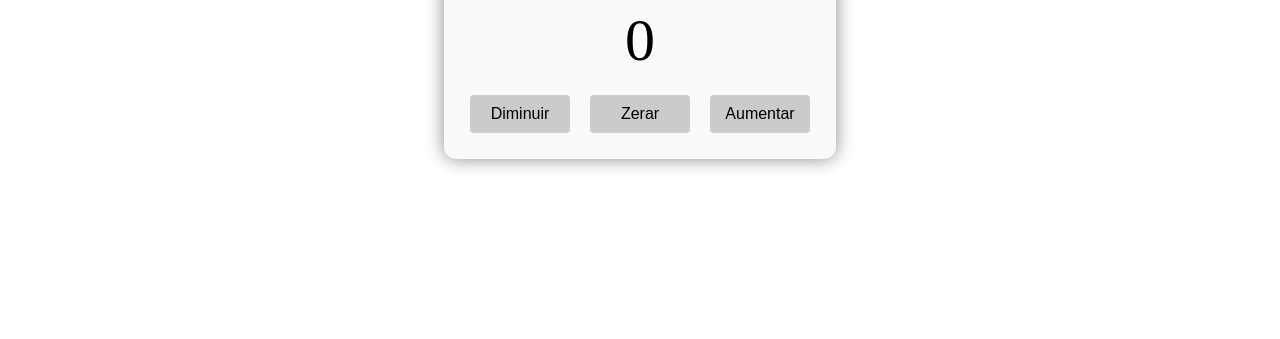
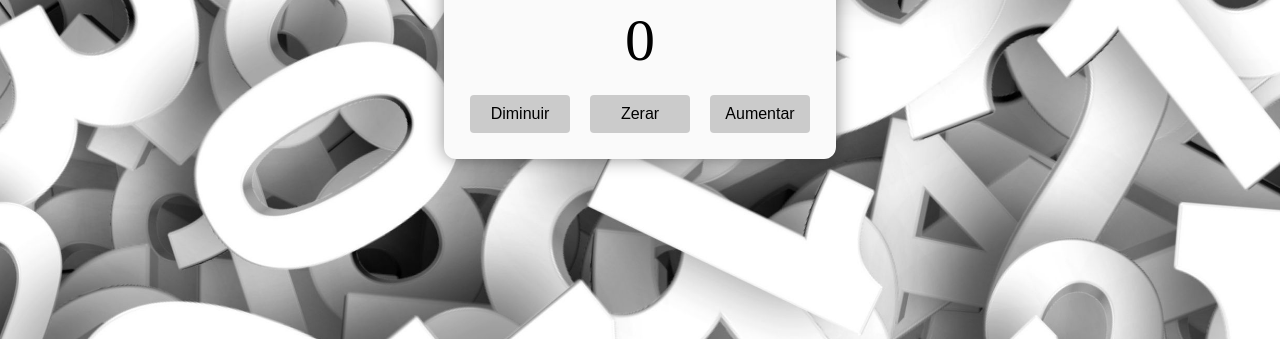
Before and after one commit to code-front-braga/PR-Counter, a website: page index.html in a window 1280 px wide. Shown: the part 381-720 px from the top of the page. Drawn offline with Linux system fonts and the light colour scheme; the site is published under a folder, as on GitHub Pages, so addresses that start at the root find nothing.

Commit message:
chore: Arquivo background retirado do css e inserido no HTML.

```diff
--- a/index.html
+++ b/index.html
@@ -10,6 +10,7 @@
     <link rel="stylesheet" href="./src/assets/css/styles.css" />
   </head>
   <body>
+    <img class="background" src="./src/assets/images/bg.JPG" alt="Vários números na imagem" />
     <main>
       <h1>Contador</h1>
 
--- a/src/assets/css/styles.css
+++ b/src/assets/css/styles.css
@@ -9,13 +9,23 @@ html {
 }
 
 body {
-  background: url('/src/assets/images/bg.JPG') center/cover no-repeat;
-
   height: 100vh;
 
   display: flex;
   justify-content: center;
   align-items: center;
+}
+
+.background {
+  width: 100%;
+  height: 100vh;
+
+  position: absolute;
+
+  object-fit: cover;
+  object-position: center;
+
+  z-index: -1;
 }
 
 main {
```
